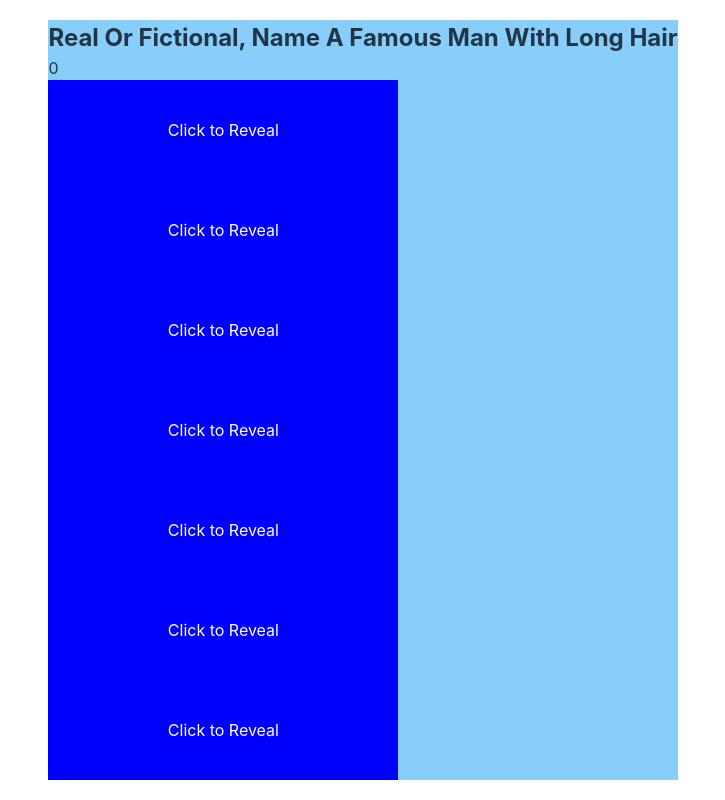
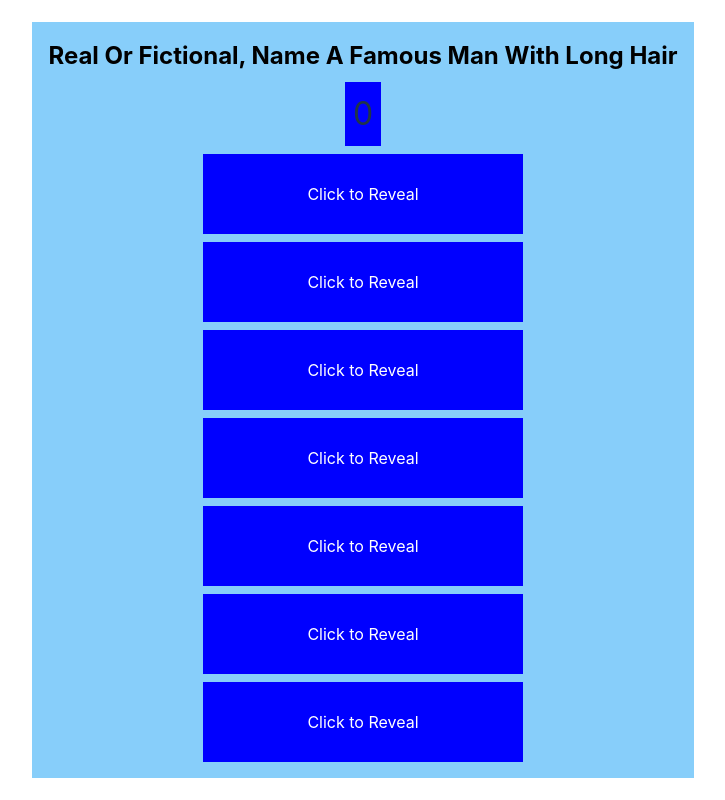
Before and after one commit to weakbox/family-feud, a React (Vite) app: page / in a window 1280 px wide. Shown: the whole page, without its empty margins (277-1002 px from the left). Built offline with nearby package versions, Linux system fonts and the light colour scheme.

Commit message:
Minor design tweaks

```diff
--- a/src/components/Answer.module.css
+++ b/src/components/Answer.module.css
@@ -2,8 +2,8 @@
 
 .wrapper {
   background-color: transparent;
-  width: 350px;
-  height: 100px;
+  width: 20rem;
+  height: 5rem;
   perspective: 1000px;
   color: white;
   cursor: pointer;
--- a/src/components/Question.module.css
+++ b/src/components/Question.module.css
@@ -1,3 +1,19 @@
 .wrapper {
   background-color: lightskyblue;
+  display: flex;
+  flex-direction: column;
+  justify-content: center;
+  align-items: center;
+  padding: 1rem;
+  gap: 0.5rem;
 }
+
+.question {
+  color: black;
+}
+
+.points {
+  font-size: 2em;
+  background-color: blue;
+  padding: 0.5rem;
+}
```
